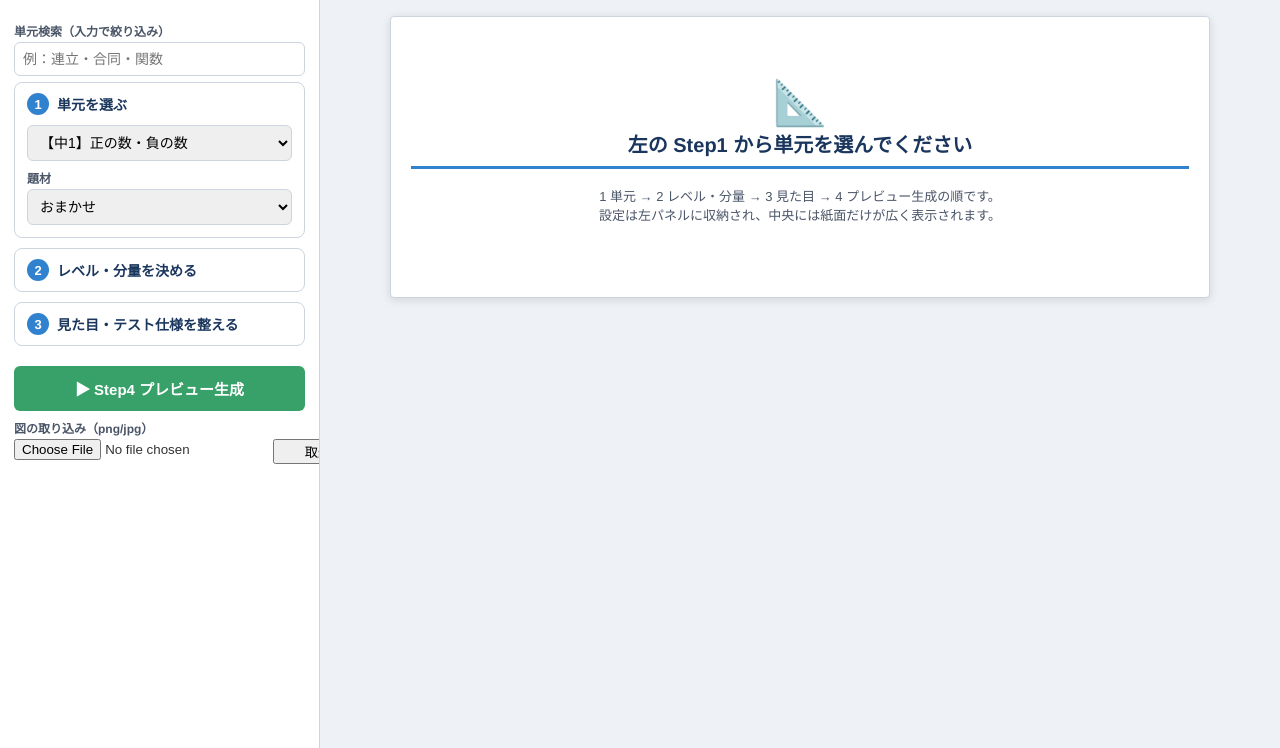
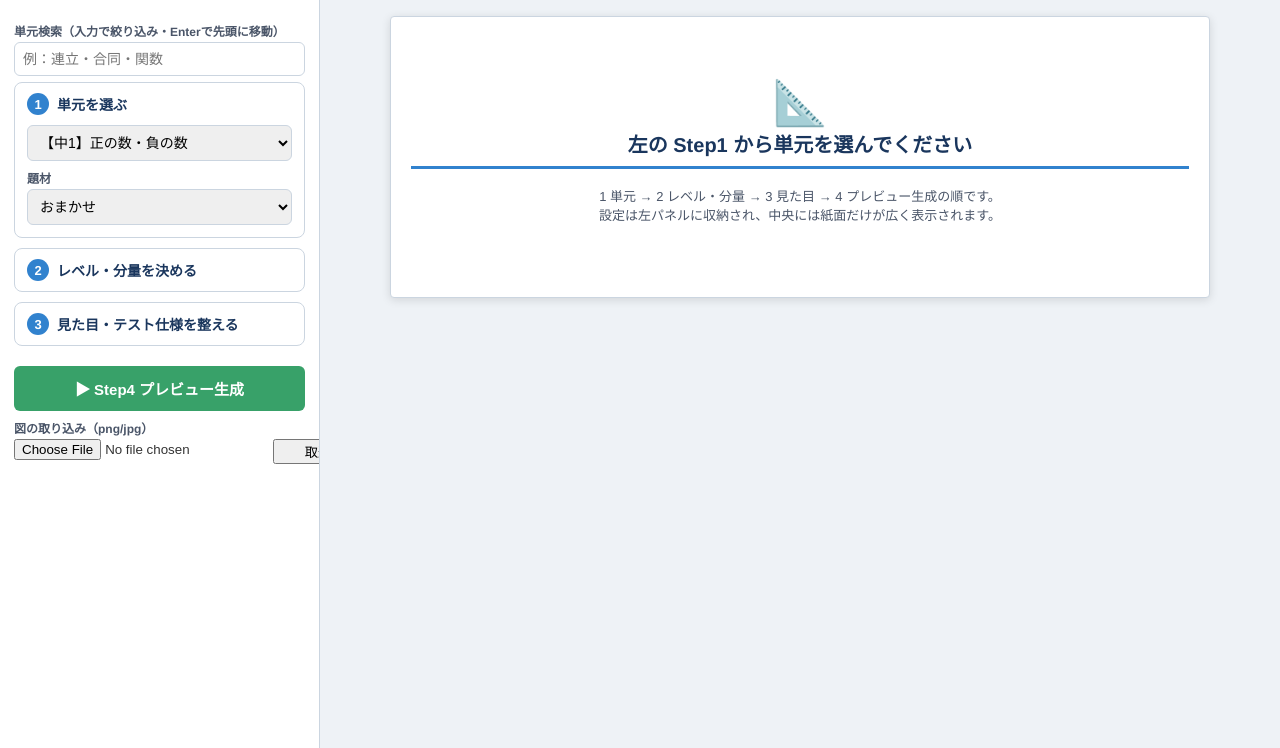
Before and after one commit to jkj7vv2nd7-lang/math-lesson-generator, a Flask app: page / in a window 1280 px wide. Shown: the part 52-800 px from the top of the page. Run offline with Flask 3, Linux system fonts and the light colour scheme.

Commit message:
検索欄Enterで先頭候補へ移動・誤送信防止

```diff
--- a/templates/index.html
+++ b/templates/index.html
@@ -132,8 +132,10 @@ select, input[type=text], input[type=number] { width:100%; padding:8px; border:1
 <aside class="drawer" id="drawer">
 <form action="/preview" method="post" id="mainform">
   <div class="form-group no-print" style="margin-bottom:6px;">
-    <label class="f">単元検索（入力で絞り込み）</label>
-    <input type="text" id="unit_search" placeholder="例：連立・合同・関数" oninput="filterUnits()">
+    <label class="f">単元検索（入力で絞り込み・Enterで先頭に移動）</label>
+    <input type="text" id="unit_search" placeholder="例：連立・合同・関数"
+      oninput="filterUnits()"
+      onkeydown="if(event.key==='Enter'){event.preventDefault();jumpToFirst();}">
   </div>
 
   <details class="step" id="s1" {% if not preview %}open{% endif %}>
@@ -361,6 +363,12 @@ function filterUnits(){
   const sel = document.getElementById('unit_sel');
   for (const o of sel.options){ o.hidden = q && !o.text.includes(q); }
 }
+function jumpToFirst(){
+  const sel = document.getElementById('unit_sel');
+  for (const o of sel.options){
+    if (!o.hidden){ sel.value = o.value; updTopics(); gotoStep('s1'); break; }
+  }
+}
 document.addEventListener('DOMContentLoaded', updTopics);
 </script>
 </body>
```
